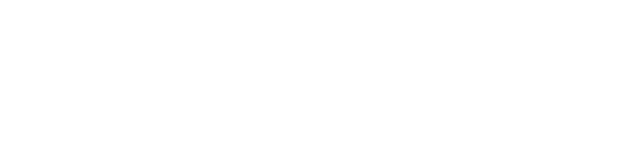
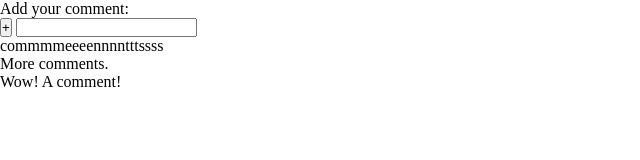
Before and after one commit to KeelyGoulding/d_web, a plain HTML site: page chapters/chapter4/index2.html in a window 1280 px wide. Shown: the whole page, without its empty margins (0-640 px from the left). Drawn offline with Linux system fonts and the light colour scheme.

Commit message:
ch 4 inputs

```diff
--- a/chapters/chapter4/index2.html
+++ b/chapters/chapter4/index2.html
@@ -11,9 +11,14 @@
 
 <main>
 <section class="comment-input">
+<p>Add your comment: </p><button>+</button>
+<input type="text">
 </section>
 
 <section class="comments">
+<p>commmmeeeennnntttssss</p>
+<p>More comments.</p>
+<p>Wow! A comment!</p>
 </section>
 </main>
 
```
